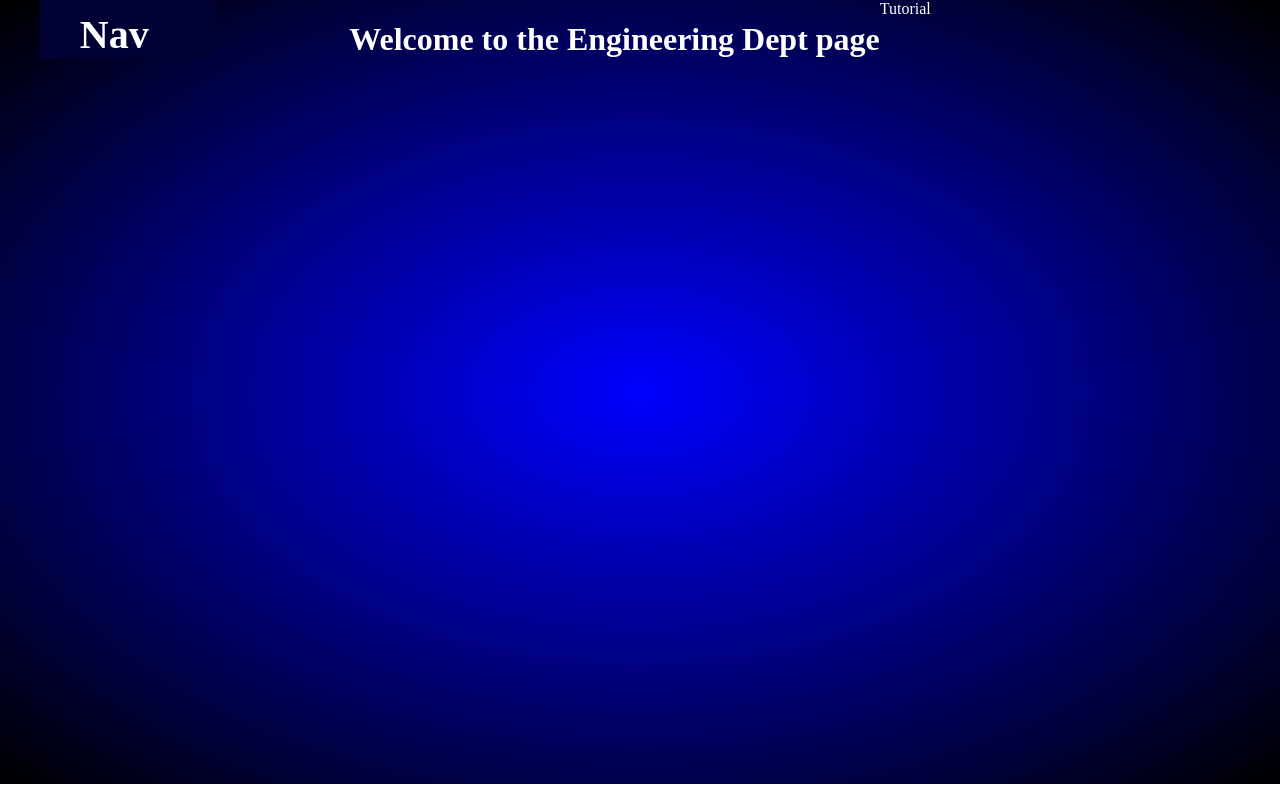
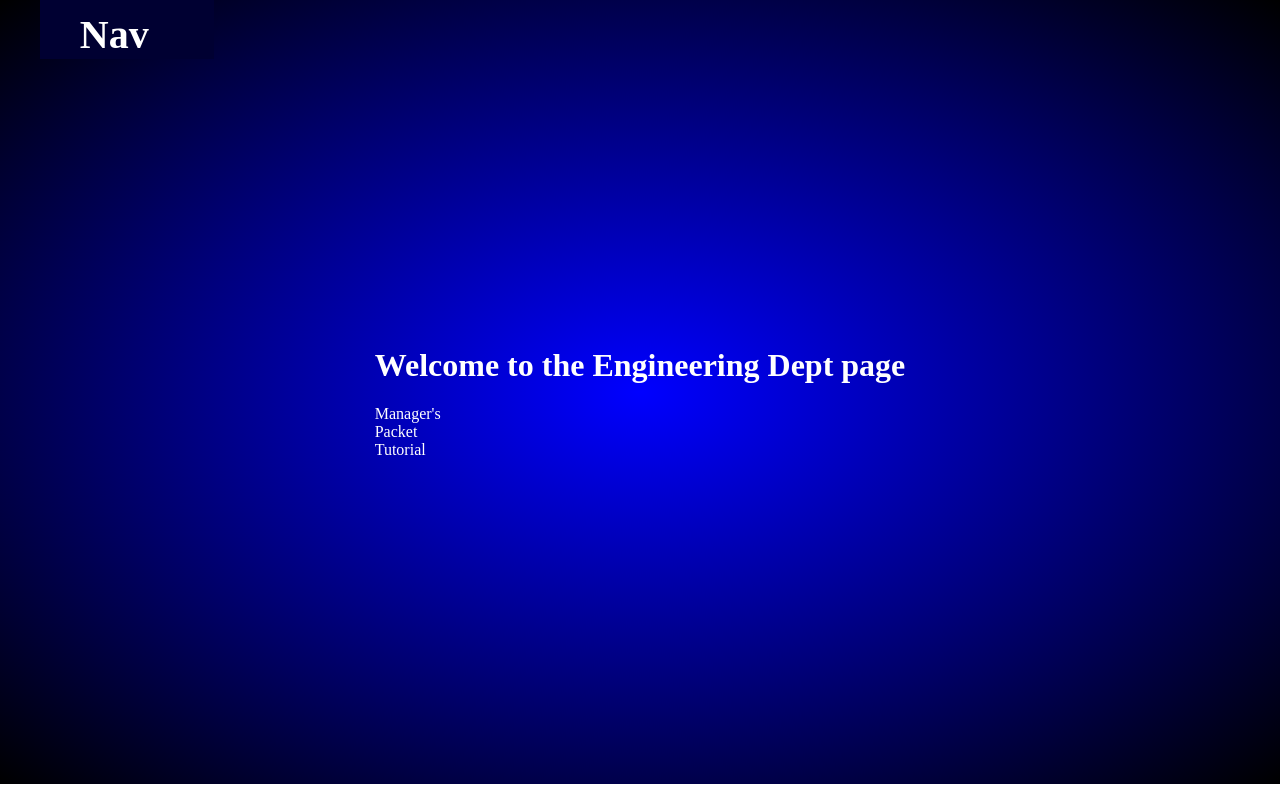
Before and after one commit to dbe-inc/DBE_Inc-1, a plain HTML site: page engineering.html in a window 1280 px wide. Drawn offline with Linux system fonts and the light colour scheme.

Commit message:
modified:   engineering.html

```diff
--- a/engineering.html
+++ b/engineering.html
@@ -8,7 +8,13 @@
 	<link rel="stylesheet" type="text/css" href="css/nav.css">
 	<link rel="stylesheet" type="text/css" href="css/engineer/engineer-pg.css">
 	<script src="js/Nav_Handler.js"></script>
-
+	<style>
+		.page{
+			display: grid;
+				grid-template-columns: fr fr;
+  				grid-template-rows: fr fr;
+		}
+	</style>
 </head>
 
 <body onload="init()">
@@ -32,6 +38,7 @@
     </nav>
     <div class="page">
 		<h1>Welcome to the Engineering Dept page</h1>
+		<label>Manager's<br>Packet</label>
 		<label>Tutorial</label>
     </div>
 
```
